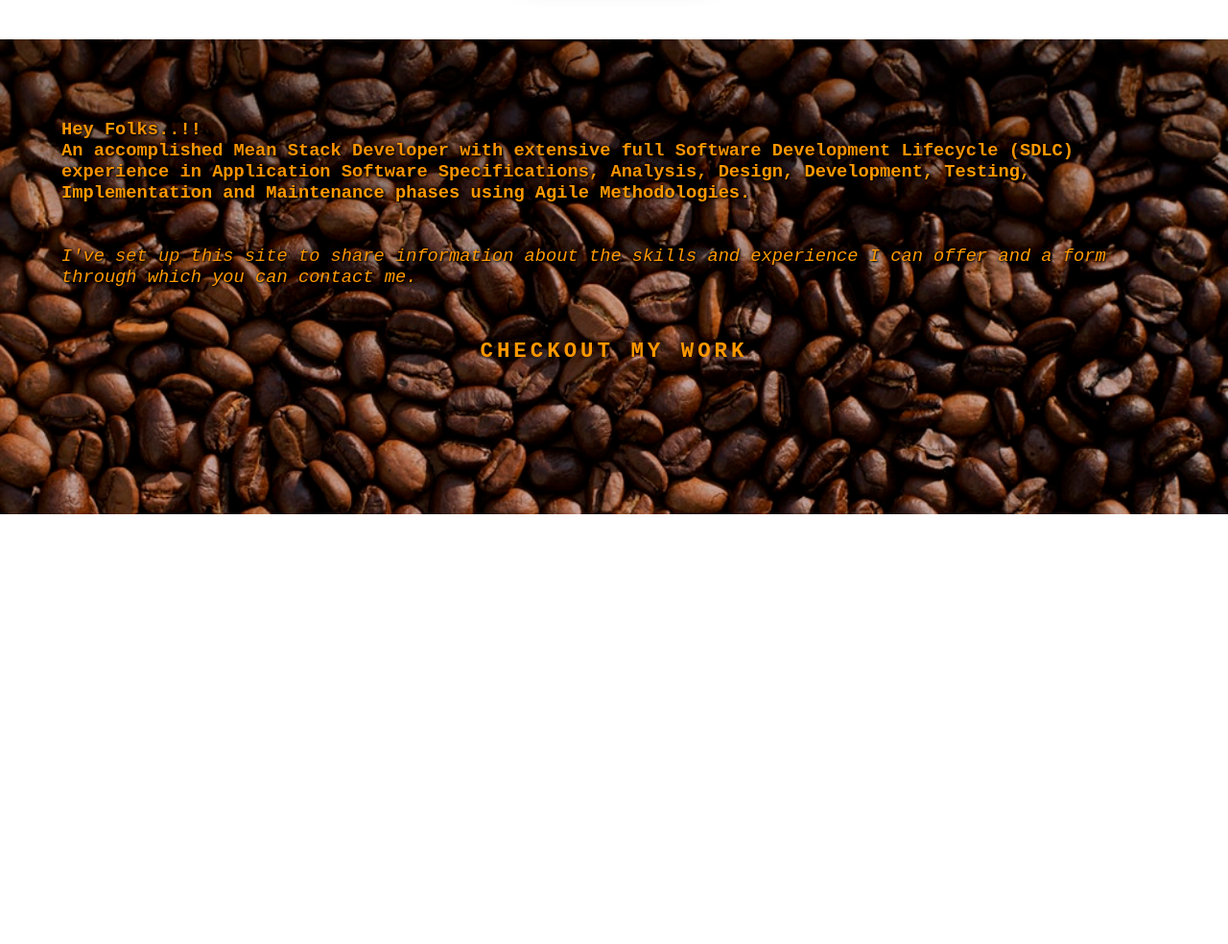
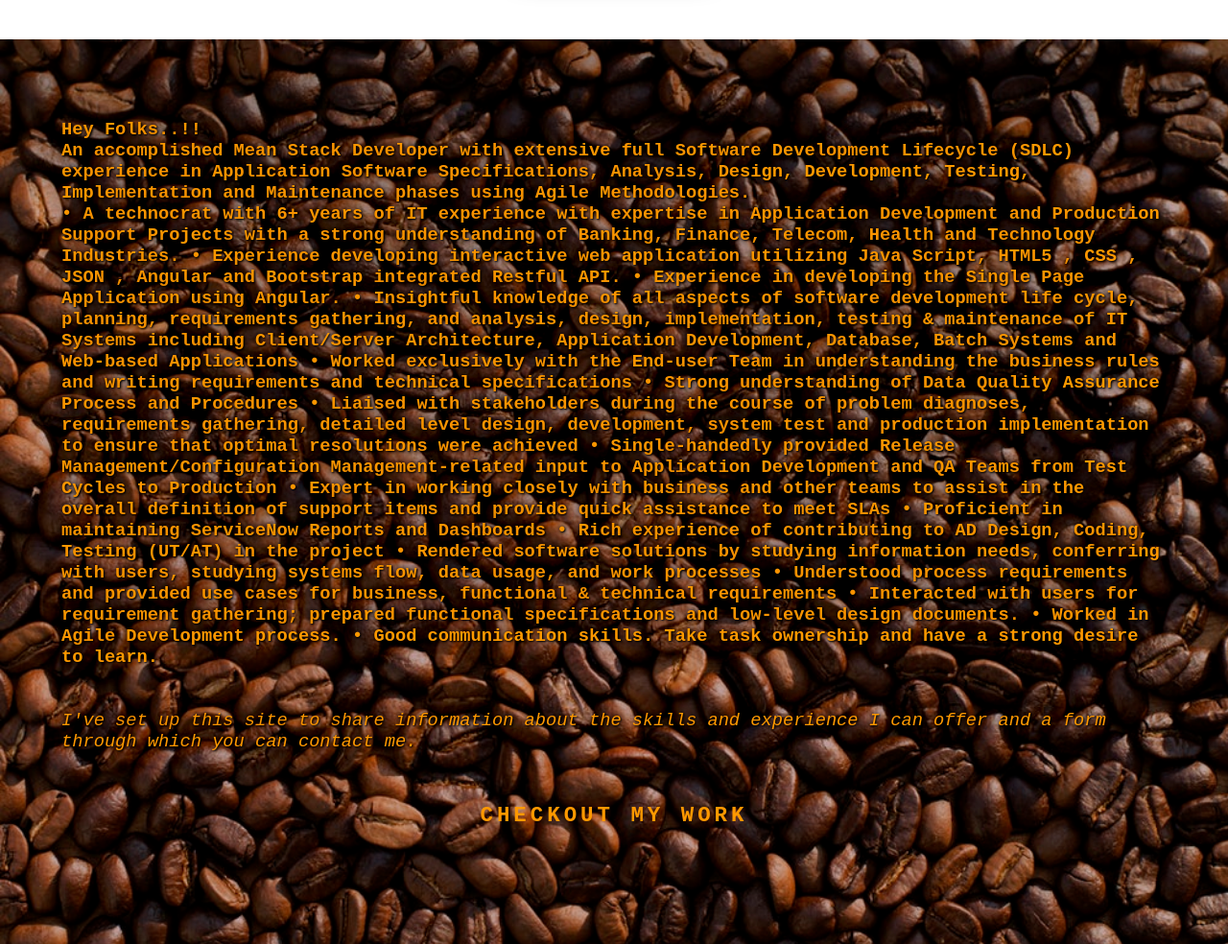
Before and after one commit to dgoel27/dgoel27.github.io, a plain HTML site: page index.html in a window 1280 px wide. Shown: the part 1980-2964 px from the top of the page at 96% size. Before the commit the page ends 2516 px from the top, so only its background shows below. Drawn offline with Linux system fonts and the light colour scheme.

Commit message:
Update index.html

```diff
--- a/index.html
+++ b/index.html
@@ -70,7 +70,23 @@
         <div class="container4" id = "about-me">
             <div class="card3">
                 <h3 class="heading2">
-                Hey Folks..!! <br>An accomplished Mean Stack Developer with extensive full Software Development Lifecycle (SDLC) experience in Application Software Specifications, Analysis, Design, Development, Testing, Implementation and Maintenance phases using  Agile Methodologies.<br><br><br>
+                Hey Folks..!! <br>An accomplished Mean Stack Developer with extensive full Software Development Lifecycle (SDLC) experience in Application Software Specifications, Analysis, Design, Development, Testing, Implementation and Maintenance phases using  Agile Methodologies.<br>•	A technocrat with 6+ years of IT experience with expertise in Application Development and Production Support Projects with a strong understanding of Banking, Finance, Telecom, Health and Technology Industries.
+•	Experience developing interactive web application utilizing Java Script, HTML5 , CSS , JSON , Angular and Bootstrap integrated Restful API.
+•	Experience in developing the Single Page Application using Angular.
+•	Insightful knowledge of all aspects of software development life cycle, planning, requirements gathering, and analysis, design, implementation, testing & maintenance of IT Systems including Client/Server Architecture, Application Development, Database, Batch Systems and Web-based Applications
+•	Worked exclusively with the End-user Team in understanding the business rules and writing requirements and technical specifications
+•	Strong understanding of Data Quality Assurance Process and Procedures
+•	Liaised with stakeholders during the course of problem diagnoses, requirements gathering, detailed level design, development, system test and production implementation to ensure that optimal resolutions were achieved
+•	Single-handedly provided Release Management/Configuration Management-related input to Application Development and QA Teams from Test Cycles to Production
+•	Expert in working closely with business and other teams to assist in the overall definition of support items and provide quick assistance to meet SLAs
+•	Proficient in maintaining  ServiceNow Reports and Dashboards
+•	Rich experience of contributing to AD Design, Coding, Testing (UT/AT) in the project
+•	Rendered software solutions by studying information needs, conferring with users, studying systems flow, data usage, and work processes
+•	Understood process requirements and provided use cases for business, functional & technical requirements
+•	Interacted with users for requirement gathering; prepared functional specifications and low-level design documents.
+•	Worked in Agile Development process.
+•	Good communication skills. Take task ownership and have a strong desire to learn.
+<br><br><br>
                 <i style="font-weight: 100">I've set up this site to share information about the skills and experience I can offer and a form through which you can contact me.</i></h3>
                 <a href = "#my-work"><button>CHECKOUT MY WORK</button></a>
             </div>
```
